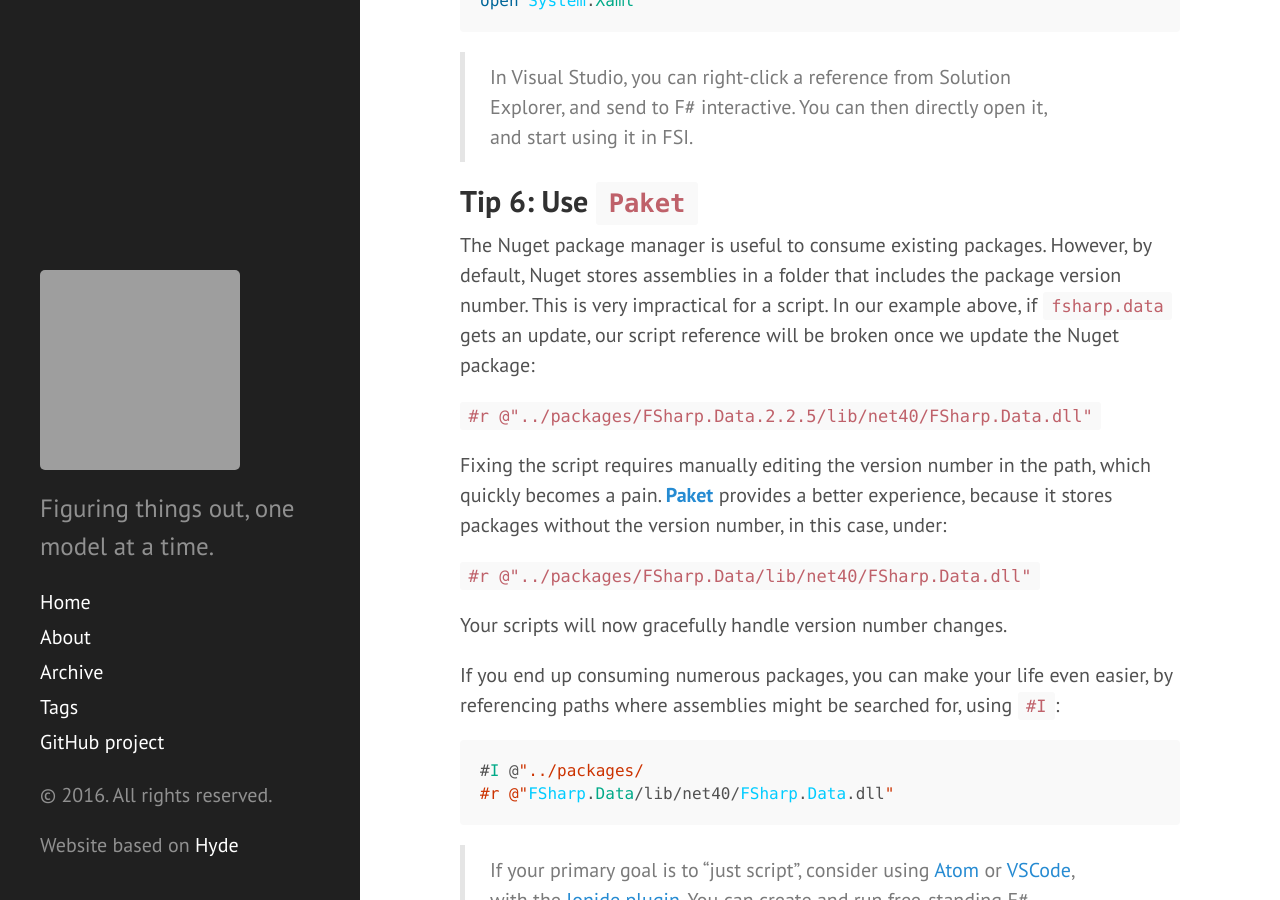
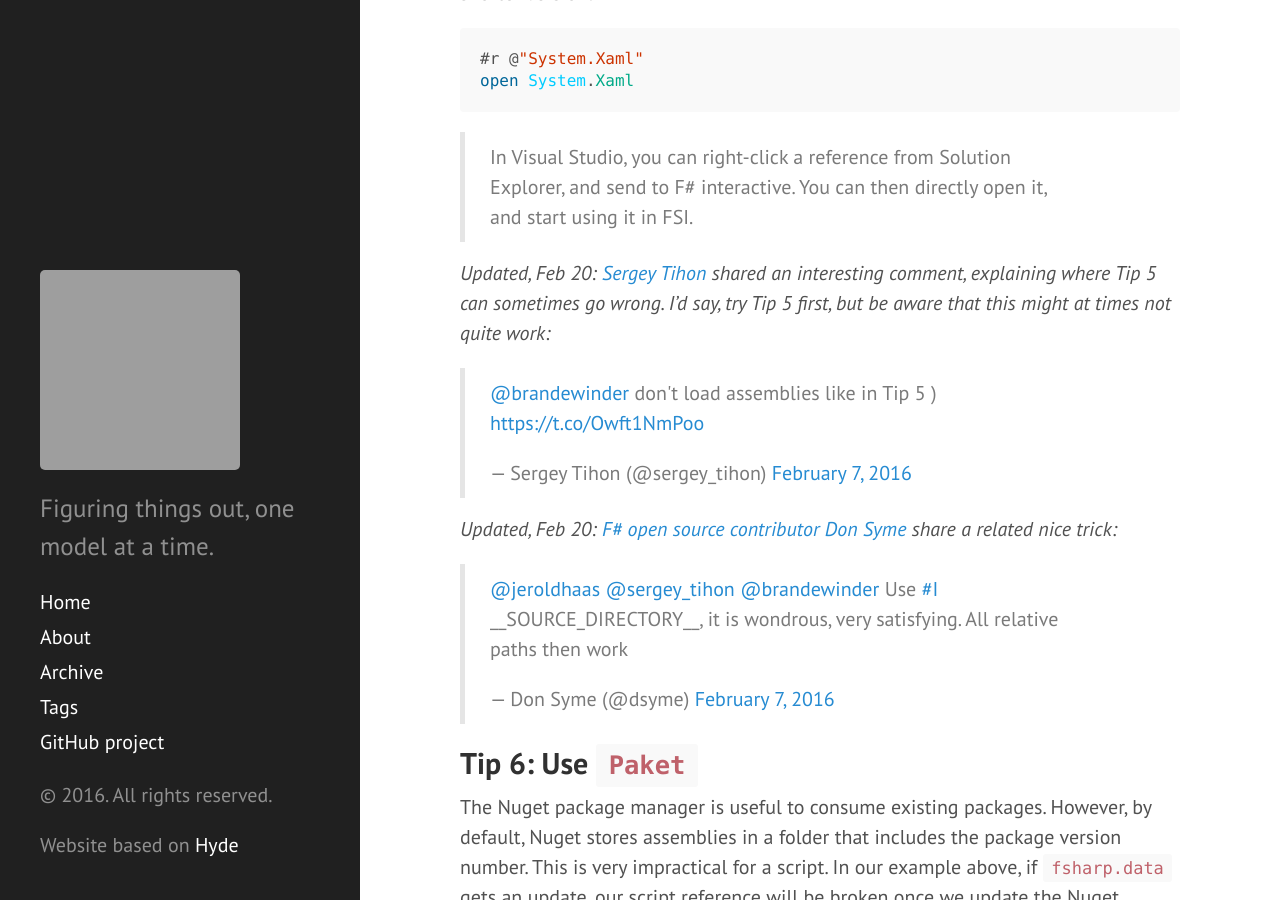
Before and after one commit to mathias-brandewinder/mathias-brandewinder.github.io, a Jekyll site: the page built from _posts/2016-02-06-10-fsharp-scripting-tips.md, in a window 1280 px wide and 900 px high, scrolled down 5880 px. Built offline with Jekyll 4.4.1, drawn with Linux system fonts in a browser that asks for light colours; comment, search, counter and statistics services are not loaded; some of the changed text lies outside the part shown; grey boxes are pictures that could not be loaded.

Commit message:
Added comments to scripting post

````diff
--- a/_posts/2016-02-06-10-fsharp-scripting-tips.md
+++ b/_posts/2016-02-06-10-fsharp-scripting-tips.md
@@ -92,6 +92,8 @@ printfn "%s" msg
 
 For more information on FSI from the command line, [check the reference page here][3].
 
+*Updated, Feb 20: [Ramon Soto Mathiesen](https://twitter.com/genTauro42) points out that [Tip 9 also applies to the command line](https://twitter.com/genTauro42/status/696407757835132928).*
+
 ## Tip 4: Use Relative Paths
 
 Sometimes, your script will reference another resource; for instance, you need to read the contents of a `.txt` file somewhere. You can use absolute path, as in:
@@ -161,6 +163,16 @@ open System.Xaml
 ```
 
 > In Visual Studio, you can right-click a reference from Solution Explorer, and send to F# interactive. You can then directly open it, and start using it in FSI.
+
+*Updated, Feb 20: [Sergey Tihon](https://twitter.com/sergey_tihon) shared an interesting comment, explaining where Tip 5 can sometimes go wrong. I'd say, try Tip 5 first, but be aware that this might at times not quite work:*
+
+<blockquote class="twitter-tweet" data-conversation="none" data-cards="hidden" data-partner="tweetdeck"><p lang="en" dir="ltr"><a href="https://twitter.com/brandewinder">@brandewinder</a> don&#39;t load assemblies like in Tip 5 ) <a href="https://t.co/Owft1NmPoo">https://t.co/Owft1NmPoo</a></p>&mdash; Sergey Tihon (@sergey_tihon) <a href="https://twitter.com/sergey_tihon/status/696395229285523456">February 7, 2016</a></blockquote>
+<script async src="//platform.twitter.com/widgets.js" charset="utf-8"></script>
+
+*Updated, Feb 20: [F# open source contributor Don Syme](https://twitter.com/dsyme) share a related nice trick:*
+
+<blockquote class="twitter-tweet" data-conversation="none" data-cards="hidden" data-partner="tweetdeck"><p lang="en" dir="ltr"><a href="https://twitter.com/jeroldhaas">@jeroldhaas</a> <a href="https://twitter.com/sergey_tihon">@sergey_tihon</a> <a href="https://twitter.com/brandewinder">@brandewinder</a> Use <a href="https://twitter.com/hashtag/I?src=hash">#I</a> __SOURCE_DIRECTORY__, it is wondrous, very satisfying. All relative paths then work</p>&mdash; Don Syme (@dsyme) <a href="https://twitter.com/dsyme/status/696429115184955393">February 7, 2016</a></blockquote>
+<script async src="//platform.twitter.com/widgets.js" charset="utf-8"></script>
 
 ## Tip 6: Use `Paket`
 
@@ -249,7 +261,8 @@ Did you know that you could...
 * [inspect the objects in your FSI session with **FsEye**?][12]
 * change the FSI font size in Tools/Options/Environment/Fonts and Colors/Show Settings for/F# Interactive?
 * add your own pretty-printer to FSI, [like this](https://github.com/mathnet/mathnet-numerics/blob/master/src/FSharp/MathNet.Numerics.fsx)?
-* mess with your coworkers' mental sanity, by executing `(*` (opening a multiline comment) in FSI? (credit: [Tomas](https://twitter.com/tomaspetricek)
+* mess with your coworkers' mental sanity, by executing `(*` (opening a multiline comment) in FSI? (credit: [Tomas](https://twitter.com/tomaspetricek))
+* simplify loading references with Visual Studio and Power Tools? (credit: [Kit Eason](https://twitter.com/kitlovesfsharp), see details in comments section).
 
 And again... if you are not using the [Visual F# Power Tools][13], you are missing out:
 
````
